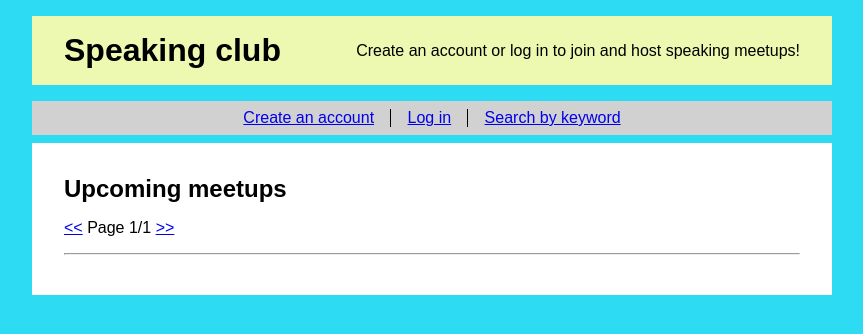
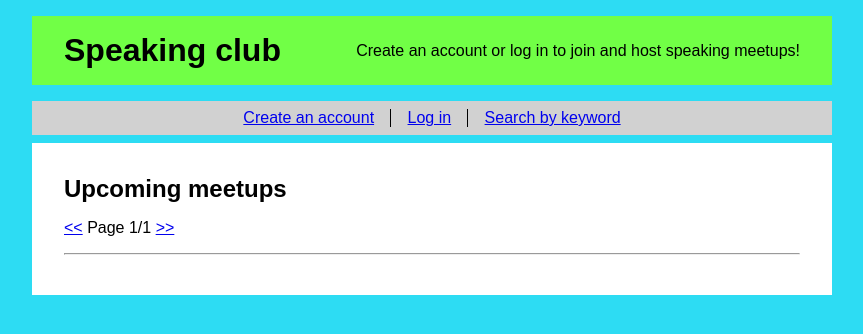
Before and after one commit to ericbui273/speaking-club, a Flask app: page / in a window 1280 px wide. Shown: the top 334 px of the page, without its empty margins (208-1071 px from the left). Run offline with Flask 3, Linux system fonts and the light colour scheme; data that the repository does not hold is empty.

Commit message:
Update page outlook

```diff
--- a/static/main.css
+++ b/static/main.css
@@ -6,7 +6,7 @@ body {
 }
 
 .header {
-  background-color: rgb(237, 248, 177);
+  background-color: rgb(113, 255, 70);
   color: black;
   margin: 1em 0;
   padding: 1em 2em;
```
